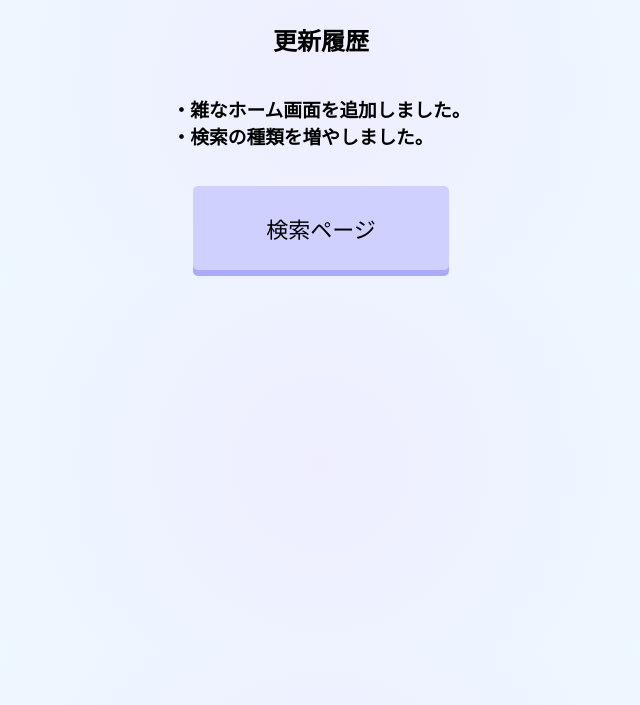
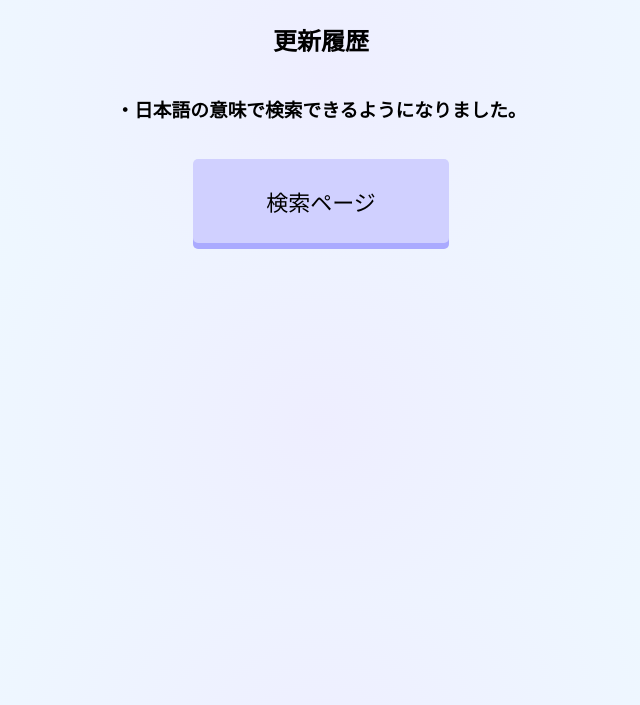
Before and after one commit to syari3/syari, a website: page public/home.html in a window 1280 px wide. Shown: the part 95-800 px from the top of the page, without its empty margins (319-959 px from the left). Drawn offline with Linux system fonts and the light colour scheme.

Commit message:
changed startpage

```diff
--- a/public/home.html
+++ b/public/home.html
@@ -27,7 +27,7 @@
     <div class="container">
       <h1 class="center">⁂しゃりー⁂<wbr>　じっ　すりしゃ</h1>
       <h2 class="center">更新履歴</h2>
-      <h3 class="center">・雑なホーム画面を追加しました。<br>・検索の種類を増やしました。</h3>
+      <h3 class="center">・日本語の意味で検索できるようになりました。</h3>
     </div>
     <br>
     <div class="container">
```
